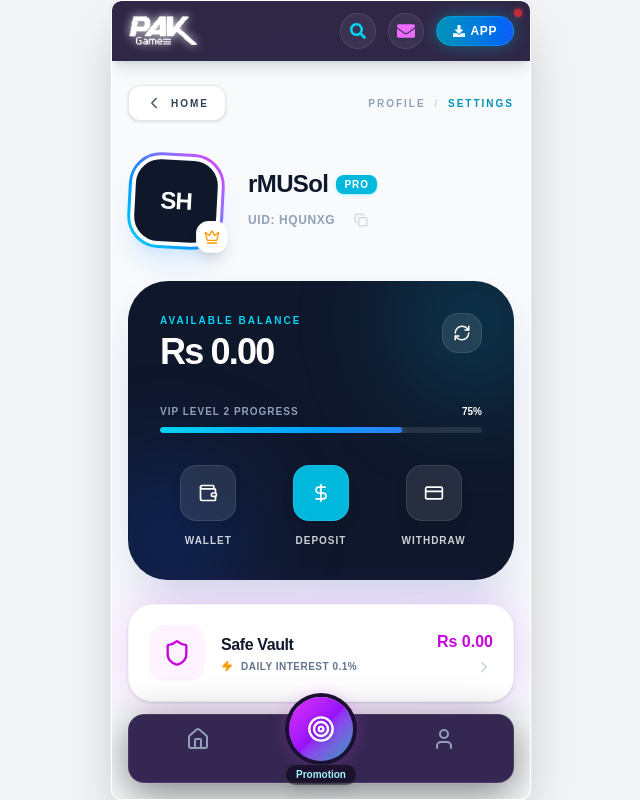
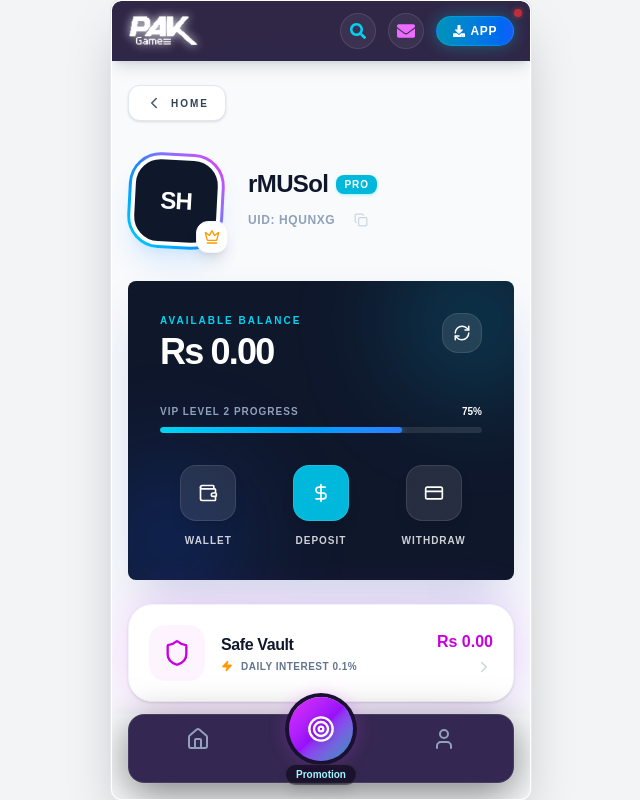
Before and after one commit to shakeeldev1/Game, a React (Vite) app: page /account in a window 1280 px wide. Shown: the whole page, without its empty margins (319-959 px from the left). Built offline with nearby package versions, Linux system fonts and the light colour scheme.

Commit message:
pull code

```diff
--- a/src/components/home/HomeSlider.jsx
+++ b/src/components/home/HomeSlider.jsx
@@ -82,7 +82,7 @@ export default function HomeHeroSlider() {
               </p>
 
               <Link to={'/more-games'}>
-                <button className="mt-3 bg-gradient-to-r from-cyan-500 to-blue-600 hover:from-cyan-400 hover:to-blue-500 transition-all text-white text-xs sm:text-sm px-4 py-2 rounded-md font-semibold shadow-[0_0_25px_rgba(6,182,212,0.5)] hover:scale-105">
+                <button className="mt-3 cursor-pointer bg-gradient-to-r from-cyan-500 to-blue-600 hover:from-cyan-400 hover:to-blue-500 transition-all text-white text-xs sm:text-sm px-4 py-2 rounded-md font-semibold shadow-[0_0_25px_rgba(6,182,212,0.5)] hover:scale-105">
                   Enter Game
                 </button>
               </Link>
--- a/src/pages/Account.jsx
+++ b/src/pages/Account.jsx
@@ -42,9 +42,9 @@ const Account = () => {
             <span className="text-[10px] font-black uppercase tracking-[0.2em] text-slate-700">Home</span>
           </button>
 
-          <div className="text-[10px] font-bold uppercase tracking-[0.2em] text-slate-400">
+          {/* <div className="text-[10px] font-bold uppercase tracking-[0.2em] text-slate-400">
             Profile <span className="text-slate-300 mx-1">/</span> <span className="text-cyan-600">Settings</span>
-          </div>
+          </div> */}
         </div>
 
         {/* 1. Enhanced Profile Section */}
@@ -75,7 +75,7 @@ const Account = () => {
         </div>
 
         {/* 2. Premium Balance Card */}
-        <div className="relative overflow-hidden rounded-[2.5rem] bg-slate-900 p-8 shadow-2xl shadow-blue-900/20 mb-6">
+        <div className="relative overflow-hidden rounded-lg bg-slate-900 p-8 shadow-2xl shadow-blue-900/20 mb-6">
           <div className="absolute -top-10 -right-10 w-40 h-40 bg-cyan-500/20 rounded-full blur-[50px]" />
           <div className="absolute -bottom-10 -left-10 w-40 h-40 bg-blue-600/20 rounded-full blur-[50px]" />
 
@@ -134,7 +134,7 @@ const Account = () => {
         {/* 4. Settings & Menu Sections */}
         <section className="space-y-6">
           <MenuSection title="Account Activity">
-            <MenuItem icon={<Bell />} label="Notification" count={15} color="text-blue-500" bg="bg-blue-50" />
+            <MenuItem icon={<Bell />} to="/learn-more" label="Notification" count={15} color="text-blue-500" bg="bg-blue-50" />
             <MenuItem icon={<BarChart2 />} label="Game Statistics" to="/game-statistics" color="text-purple-500" bg="bg-purple-50" />
             <MenuItem icon={<Globe />} label="Language" value="English" color="text-emerald-500" bg="bg-emerald-50" />
           </MenuSection>
--- a/src/pages/Notification.jsx
+++ b/src/pages/Notification.jsx
@@ -79,7 +79,7 @@ export default function Notification() {
 
   return (
     <div className="min-h-screen p-4 pb-24">
-      <h1 className="text-2xl font-bold text-white mb-6 pl-2 border-l-4 border-cyan-500">Notifications</h1>
+      <h1 className="text-2xl font-bold text-black mb-6 pl-2 border-l-4 border-cyan-500">Notifications</h1>
 
       <div className="space-y-4">
         {notifications.map((item) => (
--- a/src/pages/PinterestBoard.jsx
+++ b/src/pages/PinterestBoard.jsx
@@ -330,7 +330,7 @@ const PinterestBoard = () => {
 
                   {/* Pin Title */}
                   <div className="p-3">
-                    <p className="text-sm text-gray-700 line-clamp-2">{pin.title}</p>
+                    {/* <p className="text-sm text-gray-700 line-clamp-2">{pin.title}</p> */}
                   </div>
                 </div>
               </div>
```
